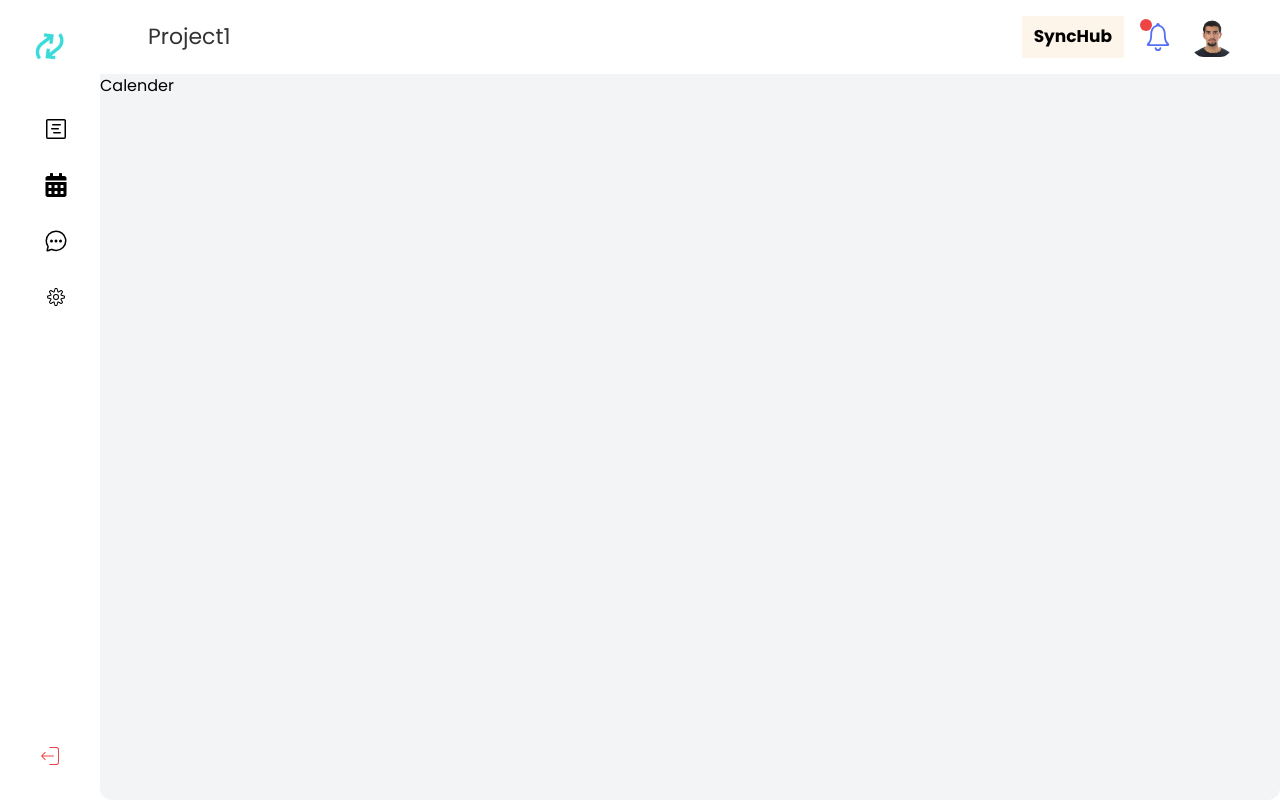
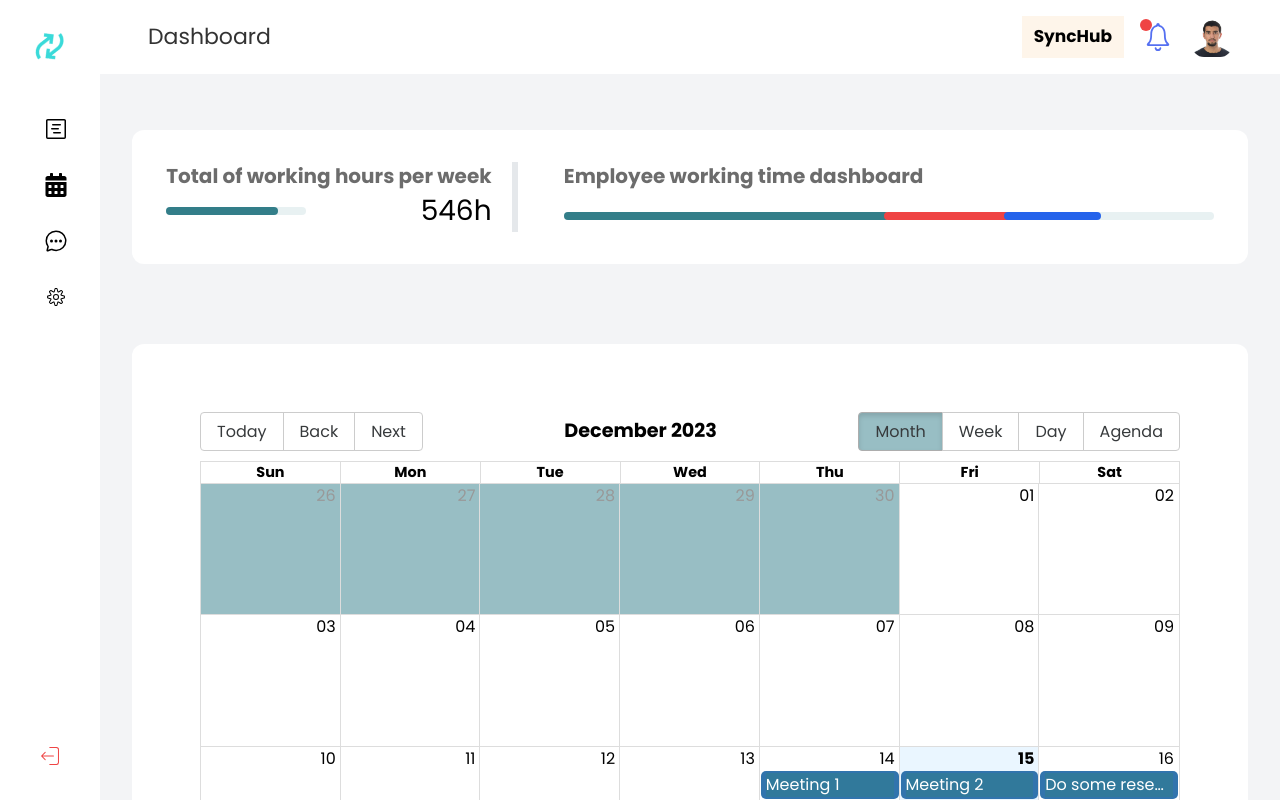
Before and after one commit to SaoualZakarya/Innobyte_front_end, a React (Vite) app: page /project/calender in a window 1280 px wide. Shown: the top 800 px of the page. Built offline with nearby package versions, Linux system fonts and the light colour scheme; a web font is replaced by a local one.

Commit message:
Add the changes

```diff
--- a/package.json
+++ b/package.json
@@ -13,7 +13,9 @@
     "@reduxjs/toolkit": "^2.0.1",
     "axios": "^1.6.2",
     "formik": "^2.4.5",
+    "moment": "^2.29.4",
     "react": "^18.2.0",
+    "react-big-calendar": "^1.8.5",
     "react-dom": "^18.2.0",
     "react-icons": "^4.12.0",
     "react-redux": "^9.0.4",
--- /dev/null
+++ b/src/components/CalenderComponent.jsx
@@ -0,0 +1,40 @@
+import { Calendar, momentLocalizer } from 'react-big-calendar';
+import moment from 'moment';
+import 'react-big-calendar/lib/css/react-big-calendar.css';
+
+const localizer = momentLocalizer(moment);
+
+
+export const CalenderComponent = () => {
+
+    const myEventsList = [
+          {
+            title: 'Meeting 1',
+            start: new Date(2023, 11, 14, 10, 0), // year, month (0-11), day, hour, minute
+            end: new Date(2023, 11, 14, 11, 30),
+          },
+          {
+            title: 'Meeting 2',
+            start: new Date(2023, 11, 15, 14, 0),
+            end: new Date(2023, 11, 15, 15, 30),
+          },
+          {
+            title: 'Do some research about generative AI',
+            start: new Date(2023, 11, 16, 20, 0), // 8:00 pm
+            end: new Date(2023, 11, 16, 22, 0),   // 10:00 pm
+          },
+    ]
+  return (
+    <div>
+        <div>
+            <Calendar
+                localizer={localizer}
+                events={myEventsList}
+                startAccessor="start"
+                endAccessor="end"
+                style={{ height: 900 ,padding:'20px'}}
+            />
+        </div>
+    </div>
+  )
+}
--- a/src/components/user/NavBar1.jsx
+++ b/src/components/user/NavBar1.jsx
@@ -2,7 +2,7 @@ import { IoIosNotificationsOutline } from "react-icons/io"
 
 export const NavBar1 = () => {
   return (
-    <div className="fixed bg-white px-12 flex w-[calc(100vw-100px)] items-center justify-between py-4 ">
+    <div className="fixed bg-white z-10 px-12 flex w-[calc(100vw-300px)] items-center justify-between py-4 ">
         <div className="text-[22px] text-[#333333]">Project1</div>
         <div className="flex gap-4 items-center ">
           <div className="bg-[#FEF5EA] text-[17px] font-semibold px-3 py-2" >
--- a/src/components/user/NavBar2.jsx
+++ b/src/components/user/NavBar2.jsx
@@ -1,8 +1,8 @@
 import { IoIosNotificationsOutline } from "react-icons/io"
 
-export const NavBar1 = () => {
+export const NavBar2 = () => {
   return (
-    <div className="fixed bg-white px-12 flex w-[calc(100vw-300px)] items-center justify-between py-4 ">
+    <div className="fixed bg-white px-12 flex w-[calc(100vw-100px)] items-center justify-between py-4 ">
         <div className="text-[22px] text-[#333333]">Dashboard</div>
         <div className="flex gap-4 items-center">
           <div className="bg-[#FEF5EA] text-[17px] font-semibold px-3 py-2" >
--- a/src/index.css
+++ b/src/index.css
@@ -70,3 +70,43 @@ tr td .images  {
 tr td .images img{
     @apply aspect-square w-12 object-cover rounded-full -ml-3.5 shadow-xl
 }
+.month{
+    position: relative;
+    padding-left: 12px;
+}
+.month:not(:nth-child(1))::before {
+    content: '';
+    position: absolute;
+    left: 0;
+    width: 3px;
+    height: 100%;
+    background-color: #E5E8EB;
+}
+.working-time{
+    position: relative;
+    padding-left: 12px;
+}
+.working-time::before{
+    content: '';
+    position: absolute;
+    left: -40px;
+    width: 6px;
+    height: 100%;
+    background-color: #E5E8EB;
+}
+.rbc-agenda-time-cell{
+    padding: 30px !important;
+}
+.rbc-agenda-time-cell span{
+    background-color:  #337E8980 !important;
+}
+.rbc-event-content , .rbc-active {
+    background-color:  #337E8980 !important;
+}
+.rbc-toolbar-label{
+    font-weight: bold;
+    font-size: larger;
+}
+.rbc-off-range-bg{
+    background-color:  #337E8980 !important;
+}
--- a/src/pages/ProjectLayout.jsx
+++ b/src/pages/ProjectLayout.jsx
@@ -1,14 +1,14 @@
 
 import {Outlet} from 'react-router-dom'
 import { SideBar1 } from '../components/user/SideBar1'
-import { NavBar1 } from '../components/user/NavBar1'
+import { NavBar2 } from '../components/user/NavBar2'
 
 export const ProjectLayout = () => {
   return (
     <div className="flex">
       <SideBar1/>
       <div className="relative  ml-auto w-[calc(100vw-100px)]">
-        <NavBar1/>
+        <NavBar2/>
         <div className="pt-[73.5px] bg-[#F3F4F6] w-full min-h-[100vh] rounded-xl ">
           <Outlet/>
         </div>
--- a/src/pages/auth/Login.jsx
+++ b/src/pages/auth/Login.jsx
@@ -5,7 +5,7 @@ import * as Yup from 'yup';
 import { CustomInput } from "../../components/CustomInput"
 
 let userSchema = Yup.object({
-  email: Yup.string().email('email should be valid ').required('email is required'),
+  email: Yup.string().required('email is required'),
   password: Yup.string().required('password is required'),
 });
 
@@ -17,9 +17,8 @@ export const Login = () => {
       password:'',
     },
     validationSchema: userSchema,
-    onSubmit: (values,{resetForm}) => {
-      alert(JSON.stringify(values))
-      resetForm()
+    onSubmit: () => {
+      navigate('/user')
     },
   })
 
--- a/src/pages/user/Calender.jsx
+++ b/src/pages/user/Calender.jsx
@@ -1,6 +1,28 @@
+import { CalenderComponent } from "../../components/CalenderComponent"
 
 export const Calender = () => {
   return (
-    <div>Calender</div>
+    <div className="p-8">
+      <div className="my-6 bg-white flex-wrap h-fit p-8 rounded-xl flex justify-around gap-14">
+        <div className="flex flex-col justify-between  " >
+          <h4 className="text-xl text-[#6C6C6C]">Total of working hours per week</h4>
+          <div className="flex justify-between items-center">
+            <div className="bg-[#8EB8BE33] z-0 h-2 rounded-xl w-[140px] relative"><div className="absolute left-0 rounded-xl z-40 bg-[#337E89] h-full w-[80%]"></div></div>
+            <span className="text-[28px]">546h</span>
+          </div>
+        </div>
+        <div className="flex flex-col justify-between working-time">
+          <h4 className="text-xl text-[#6C6C6C]">Employee working time dashboard</h4>
+          <div className="bg-[#8EB8BE33] mb-3 z-0 h-2 rounded-xl w-[650px] relative">
+            <div className="absolute left-0 rounded-xl z-40 bg-[#337E89] h-full w-[50%]"></div>
+            <div className="absolute left-[320px] rounded-xl z-40 bg-red-500 h-full w-[20%]"></div>
+            <div className="absolute left-[440px] rounded-xl z-40 bg-blue-600 h-full w-[15%]"></div>
+          </div>
+        </div>
+      </div>
+      <div className="my-20 rounded-xl p-12 bg-white">
+        <CalenderComponent/>
+      </div>
+    </div>
   )
 }
--- a/src/pages/user/Projects.jsx
+++ b/src/pages/user/Projects.jsx
@@ -1,9 +1,10 @@
 import { IoAdd } from "react-icons/io5";
+import { Link } from "react-router-dom";
 
 export const Projects = () => {
   return (
     <div className=" w-full flex flex-wrap gap-6  min-h-[89vh] p-8 bg-[#F3F4F6]">
-        <div className="flex rounded-xl h-[250px] w-[460px]">
+        <Link to={'/project'} className="flex rounded-xl h-[250px] w-[460px]">
           <img src="/project.jpg" className="rounded-l-[15px]" alt="project"/>
           <div className="flex p-4 rounded-r-[15px] bg-white flex-col justify-between">
             <div>
@@ -17,8 +18,8 @@ export const Projects = () => {
                 Last updated 5 mins ago
               </p>
           </div>
-        </div>
-        <div className="flex rounded-xl h-[250px] w-[460px]">
+        </Link>
+        <Link to={'/project'} className="flex rounded-xl h-[250px] w-[460px]">
           <img src="/project.jpg" className="rounded-l-[15px]" alt="project"/>
           <div className="flex p-4 rounded-r-[15px] bg-white flex-col justify-between">
             <div>
@@ -32,8 +33,8 @@ export const Projects = () => {
                 Last updated 5 mins ago
               </p>
           </div>
-        </div>
-        <div className="flex rounded-xl h-[250px] w-[460px]">
+        </Link>
+        <Link to={'/project'} className="flex rounded-xl h-[250px] w-[460px]">
           <img src="/project.jpg" className="rounded-l-[15px]" alt="project"/>
           <div className="flex p-4 rounded-r-[15px] bg-white flex-col justify-between">
             <div>
@@ -47,7 +48,7 @@ export const Projects = () => {
                 Last updated 5 mins ago
               </p>
           </div>
-        </div>
+        </Link>
       <button className="fixed flex justify-center font-bold items-center text-white bottom-[50px] right-[50px] bg-[#3ADAD996] w-10 h-10 rounded-xl">
         <IoAdd className="w-6 h-6"/>
       </button>
```
Also changed, not shown: 1 other file (tests, documents, lock files or other folders).
